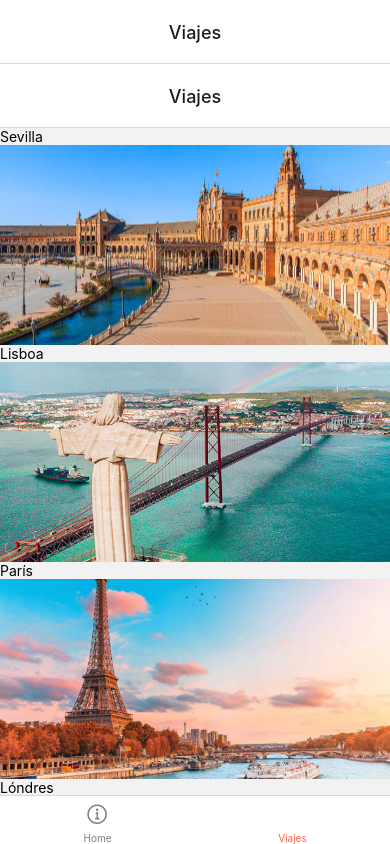
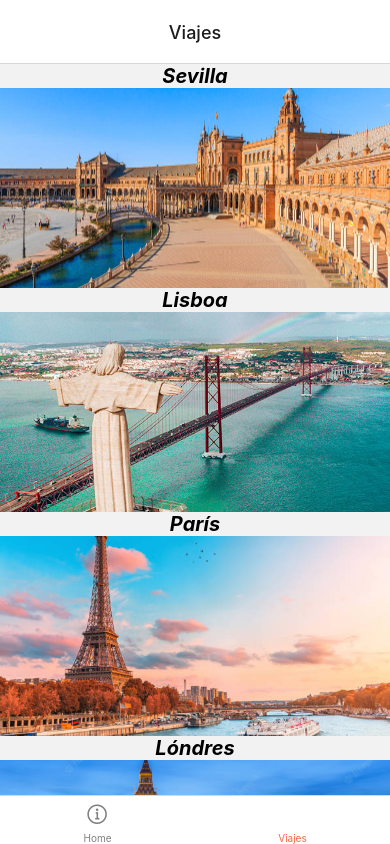
Before and after one commit to LucasMorenoZabala/PrimerProyecto, a React Native app: screen /Viajes in a window 390 px wide. Built offline with nearby package versions, Linux system fonts and the light colour scheme.

Commit message:
terminar recuperacion

```diff
--- a/Styles/StylesNameTrips.jsx
+++ b/Styles/StylesNameTrips.jsx
@@ -7,6 +7,11 @@ import { StyleSheet } from "react-native";
 const styles = StyleSheet.create({
 
     container: {
-        alignItems: 'center'
+        textAlign: 'center',
+        fontSize: 20,
+        fontStyle: 'italic',
+        fontWeight: 'bold'
     }
 });
+
+export default styles;
--- a/components/TripHome.jsx
+++ b/components/TripHome.jsx
@@ -9,7 +9,7 @@ const Stack = createNativeStackNavigator();
 function TripHome(){
     return(
         <Stack.Navigator initialRouteName="Viajes">
-            <Stack.Screen name="TripScreen" component={TripScreen} options={{title: 'Viajes',headerTitleAlign: 'center'}}/>
+            <Stack.Screen name="TripScreen" component={TripScreen} options={{headerShown: false }}/>
             <Stack.Screen name="insideTrips" component={InsideTrips} options={{title: 'Información de los destinos',headerTitleAlign: 'center'}}/>
         </Stack.Navigator>
     );
--- a/components/TripScreen.jsx
+++ b/components/TripScreen.jsx
@@ -1,6 +1,7 @@
 
 import * as React from "react";
-import { Text,View,StyleSheet,FlatList,TouchableOpacity,Image, ScrollView } from "react-native";
+import { Text,View,FlatList,TouchableOpacity,Image, ScrollView } from "react-native";
+import StylesNameTrips from '../Styles/StylesNameTrips';
 import sevilla from '../img/sevilla.jpg';
 import lisboa from '../img/lisboa.jpg';
 import paris from '../img/paris.jpg';
@@ -68,7 +69,7 @@ function TripScreen({navigation}) {
     const printElement = ({item}) => {
       return (
         <ScrollView>
-          <Text>{item.nombre}</Text>
+          <Text style={StylesNameTrips.container}>{item.nombre}</Text>
           <TouchableOpacity
             onPress={() => navigation.navigate('insideTrips', {item})}>
                <Image
```
